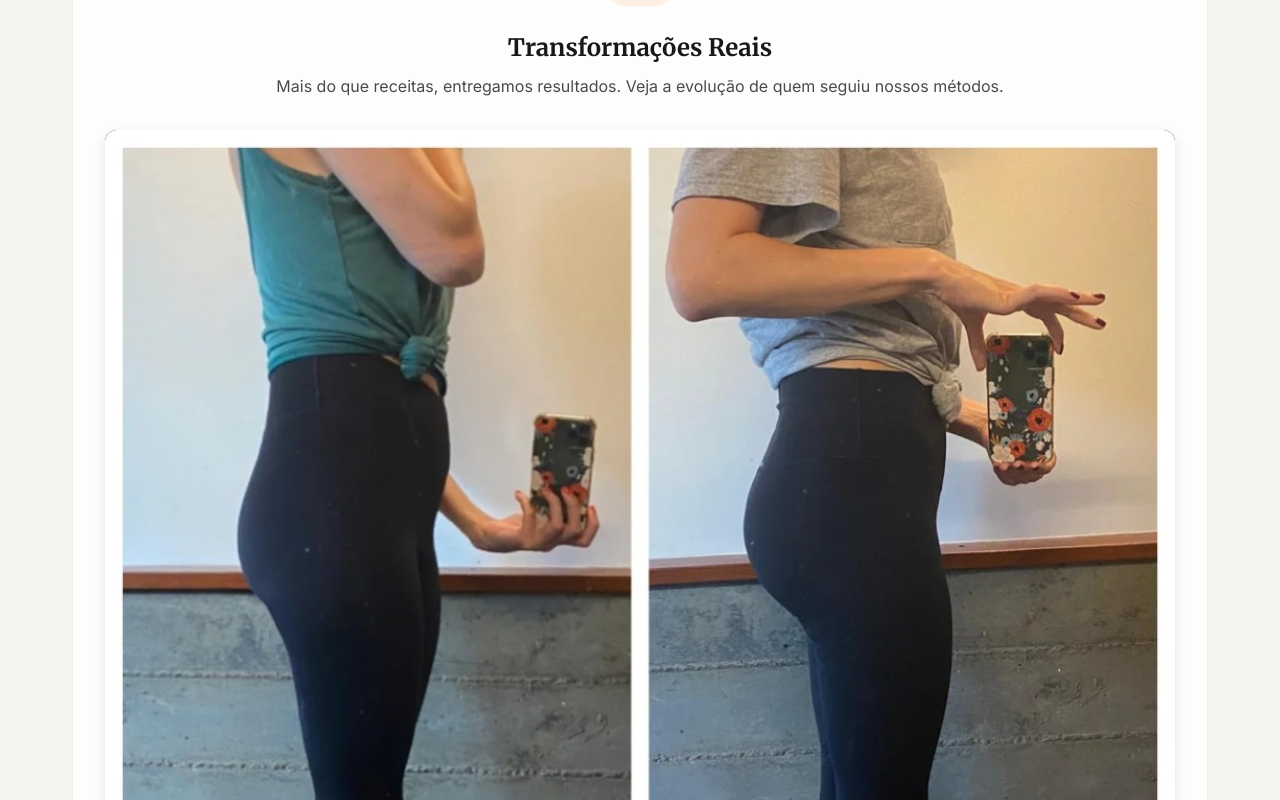
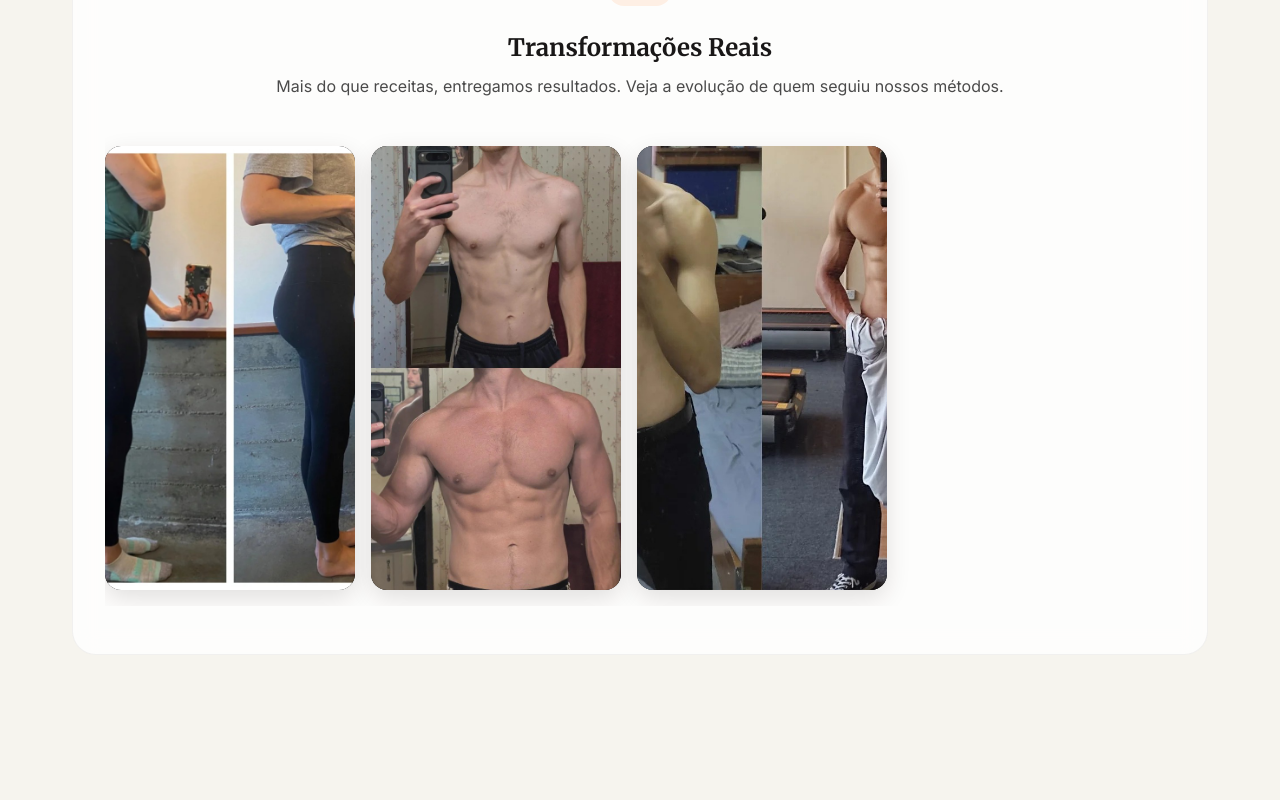
Before and after one commit to YohanSaibb026/LeadingPage, a React (Vite) app: page / in a window 1280 px wide. Shown: the part 2820-3620 px from the top of the page. Built offline with nearby package versions, Linux system fonts and the light colour scheme.

Commit message:
feat: transforma seção de resultados em carrossel horizontal

```diff
--- a/src/App.css
+++ b/src/App.css
@@ -405,22 +405,30 @@
 
 .transformations-grid {
     display: flex;
-    flex-direction: column;
-    gap: 1.5rem;
+    overflow-x: auto;
+    gap: 1rem;
+    padding: 1rem 0;
     margin-top: 1rem;
+    scroll-snap-type: x mandatory;
+    -webkit-overflow-scrolling: touch;
+}
+
+.transformations-grid::-webkit-scrollbar {
+    display: none;
 }
 
 .transform-item {
-    width: 100%;
-    border-radius: 12px;
+    flex: 0 0 250px;
+    scroll-snap-align: center;
+    border-radius: 16px;
     overflow: hidden;
-    box-shadow: 0 4px 12px rgba(0, 0, 0, 0.1);
+    box-shadow: 0 8px 24px rgba(0, 0, 0, 0.12);
     background: #000;
 }
 
 .transform-item img {
     width: 100%;
-    height: auto;
+    height: 100%;
     display: block;
     object-fit: cover;
 }
```
